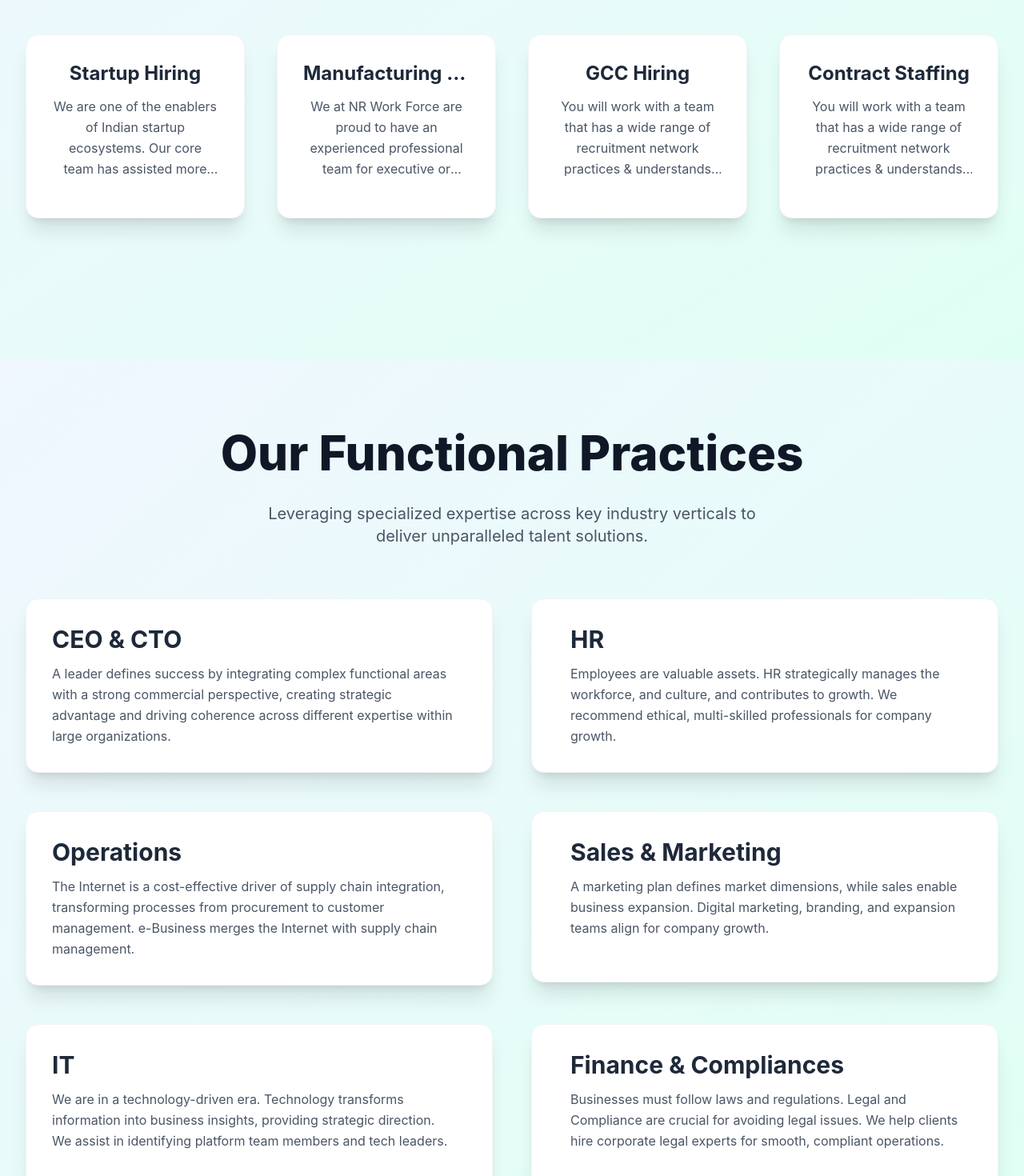
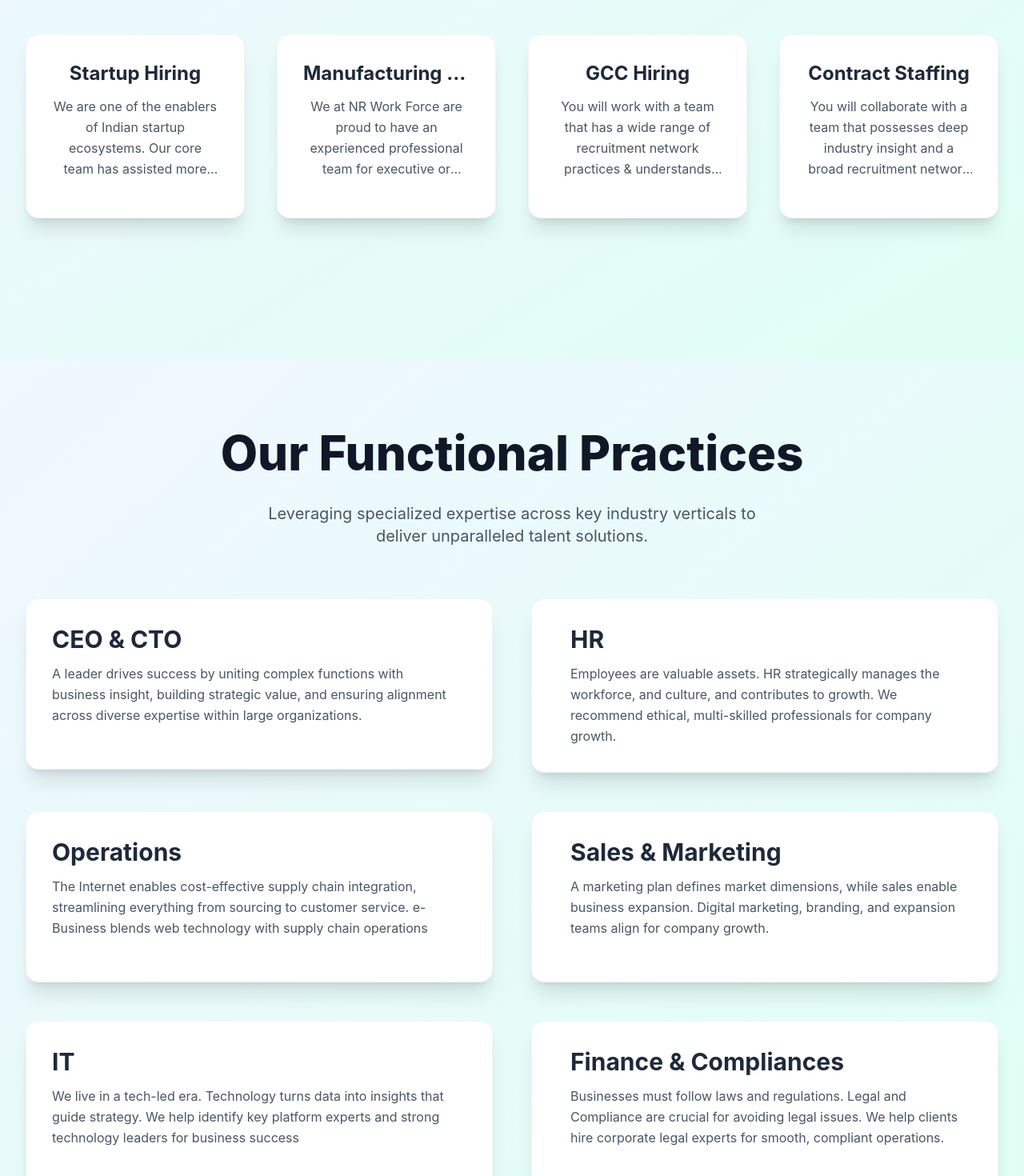
Before and after one commit to GorigeNaveen/JobConsultancyApp, a Next.js app: page / in a window 1280 px wide. Shown: the part 2860-4330 px from the top of the page at 80% size. Built offline with nearby package versions, Linux system fonts and the light colour scheme; no server answers.

Commit message:
fix: final fiexes

```diff
--- a/src/app/components/Footer.tsx
+++ b/src/app/components/Footer.tsx
@@ -37,7 +37,7 @@ export default function Footer() {
           viewport={{ once: true, amount: 0.5 }} // Animate only once when in view
           className="flex flex-col items-start"
         >
-          <h2 className="font-extrabold text-2xl text-gray-900 mb-2">NR Work Force</h2> {/* Updated brand name */}
+          <h2 className="font-extrabold text-2xl text-gray-900 mb-2">NR WORKFORCE</h2> {/* Updated brand name */}
           <p className="text-base text-gray-600">Connecting Talent with Opportunity</p> {/* Updated slogan */}
         </motion.div>
 
--- a/src/app/components/FunctionalPractices.tsx
+++ b/src/app/components/FunctionalPractices.tsx
@@ -17,7 +17,7 @@ const practices: Practice[] = [
     id: 1,
     title: 'CEO & CTO',
     description:
-      'A leader defines success by integrating complex functional areas with a strong commercial perspective, creating strategic advantage and driving coherence across different expertise within large organizations.',
+      'A leader drives success by uniting complex functions with business insight, building strategic value, and ensuring alignment across diverse expertise within large organizations.',
     iconSrc: '/icons/ceo-cto.svg',
   },
   {
@@ -31,7 +31,7 @@ const practices: Practice[] = [
     id: 3,
     title: 'Operations',
     description:
-      'The Internet is a cost-effective driver of supply chain integration, transforming processes from procurement to customer management. e-Business merges the Internet with supply chain management.',
+      'The Internet enables cost-effective supply chain integration, streamlining everything from sourcing to customer service. e-Business blends web technology with supply chain operations',
     iconSrc: '/icons/operations.svg',
   },
   {
@@ -45,7 +45,7 @@ const practices: Practice[] = [
     id: 5,
     title: 'IT',
     description:
-      'We are in a technology-driven era. Technology transforms information into business insights, providing strategic direction. We assist in identifying platform team members and tech leaders.',
+      'We live in a tech-led era. Technology turns data into insights that guide strategy. We help identify key platform experts and strong technology leaders for business success',
     iconSrc: '/icons/it.svg',
   },
   {
--- a/src/app/components/Service.tsx
+++ b/src/app/components/Service.tsx
@@ -30,14 +30,14 @@ const services: Service[] = [
     id: 3,
     title: 'GCC Hiring',
     description:
-      'You will work with a team that has a wide range of recruitment network practices & understands your industry inside out. We keep your company culture in mind.',
+      'You will work with a team that has a wide range of recruitment network practices & understands your industry inside out.',
     imgSrc: '/images/gcc.svg',
   },
   {
     id: 4,
     title: 'Contract Staffing',
     description:
-      'You will work with a team that has a wide range of recruitment network practices & understands your industry inside out. We keep your company culture in mind.',
+      'You will collaborate with a team that possesses deep industry insight and a broad recruitment network tailored to your field.',
     imgSrc: '/images/contract.svg',
   },
 ];
```
